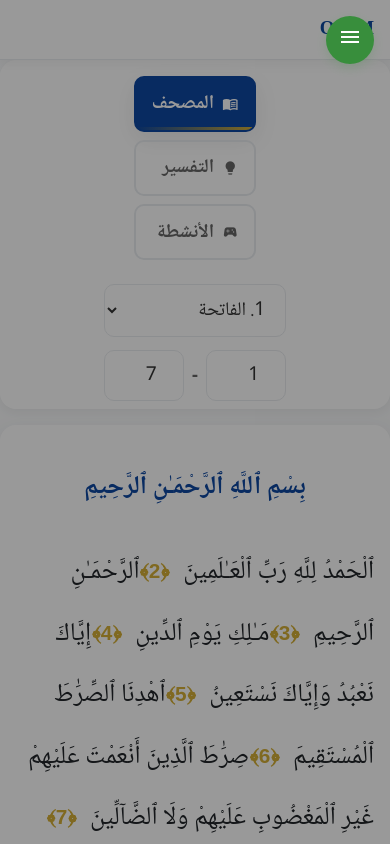
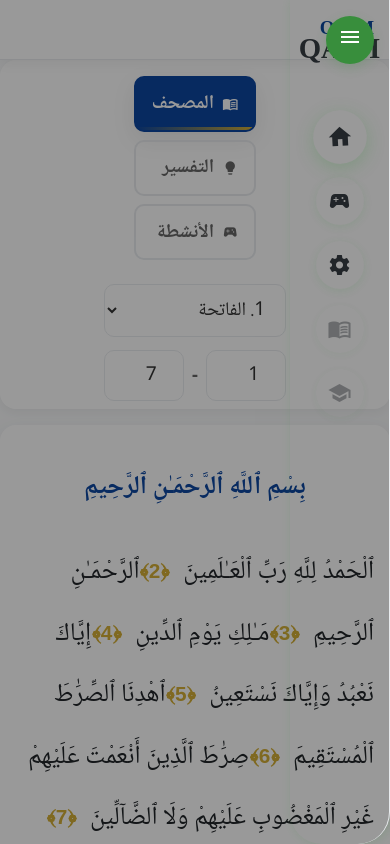
Before and after one commit to AHKH3/QAIM, a plain HTML site: page index.html in a window 390 px wide. Both pictures are taken after a click on the button "menu". Drawn offline with Linux system fonts and the light colour scheme; a web font is replaced by a local one.

Commit message:
لاللا

```diff
--- a/style.css
+++ b/style.css
@@ -1826,3 +1826,59 @@ button.option-btn:disabled {
     box-sizing: border-box;
   }
 }
+
+/* منطق الموبايل النهائي للقائمة الجانبية والإعدادات */
+@media (max-width: 768px) {
+  /* القائمة الجانبية مخفية افتراضياً وتظهر فقط مع sidebar-open */
+  #sidebar {
+    display: none;
+    position: fixed;
+    top: 0; right: 0;
+    width: 280px;
+    height: 100vh;
+    z-index: 1000;
+    border-radius: 0 0 32px 32px;
+    box-shadow: 2px 0 12px var(--primary-color, #388e3c33);
+    background: linear-gradient(180deg, var(--primary-color) 60%, var(--secondary-color) 100%);
+    flex-direction: column;
+    align-items: center;
+    padding: 16px 0;
+    transition: right 0.3s, display 0s 0.3s;
+  }
+  #sidebar.sidebar-open {
+    display: flex;
+    right: 0;
+    transition: right 0.3s, display 0s;
+  }
+  .sidebar-toggle-btn {
+    display: block !important;
+    position: fixed;
+    top: 1rem;
+    right: 1rem;
+    z-index: 1100;
+  }
+  #sidebar-overlay {
+    display: none;
+    position: fixed;
+    top: 0; left: 0; right: 0; bottom: 0;
+    background: rgba(0,0,0,0.4);
+    z-index: 999;
+    opacity: 0;
+    transition: opacity 0.3s;
+  }
+  #sidebar-overlay.active {
+    display: block;
+    opacity: 1;
+  }
+  .main-content {
+    margin-right: 0 !important;
+  }
+  /* صفحة الإعدادات تغطي فقط main-content */
+  #settings-section {
+    position: fixed;
+    top: 0; left: 0; right: 0; bottom: 0;
+    z-index: 1000;
+    background: var(--bg-color, #f8f9fa);
+    overflow-y: auto;
+  }
+}
```
